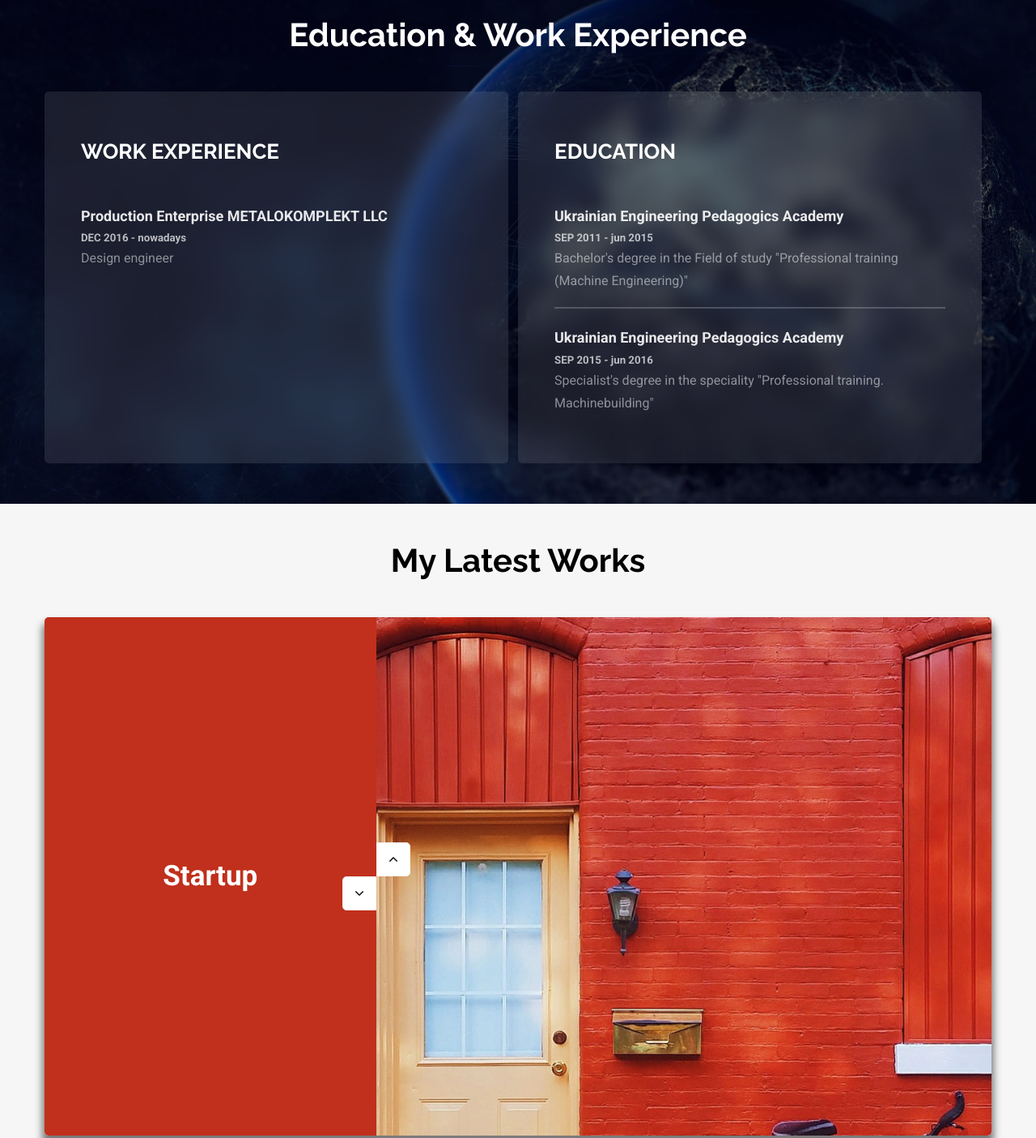
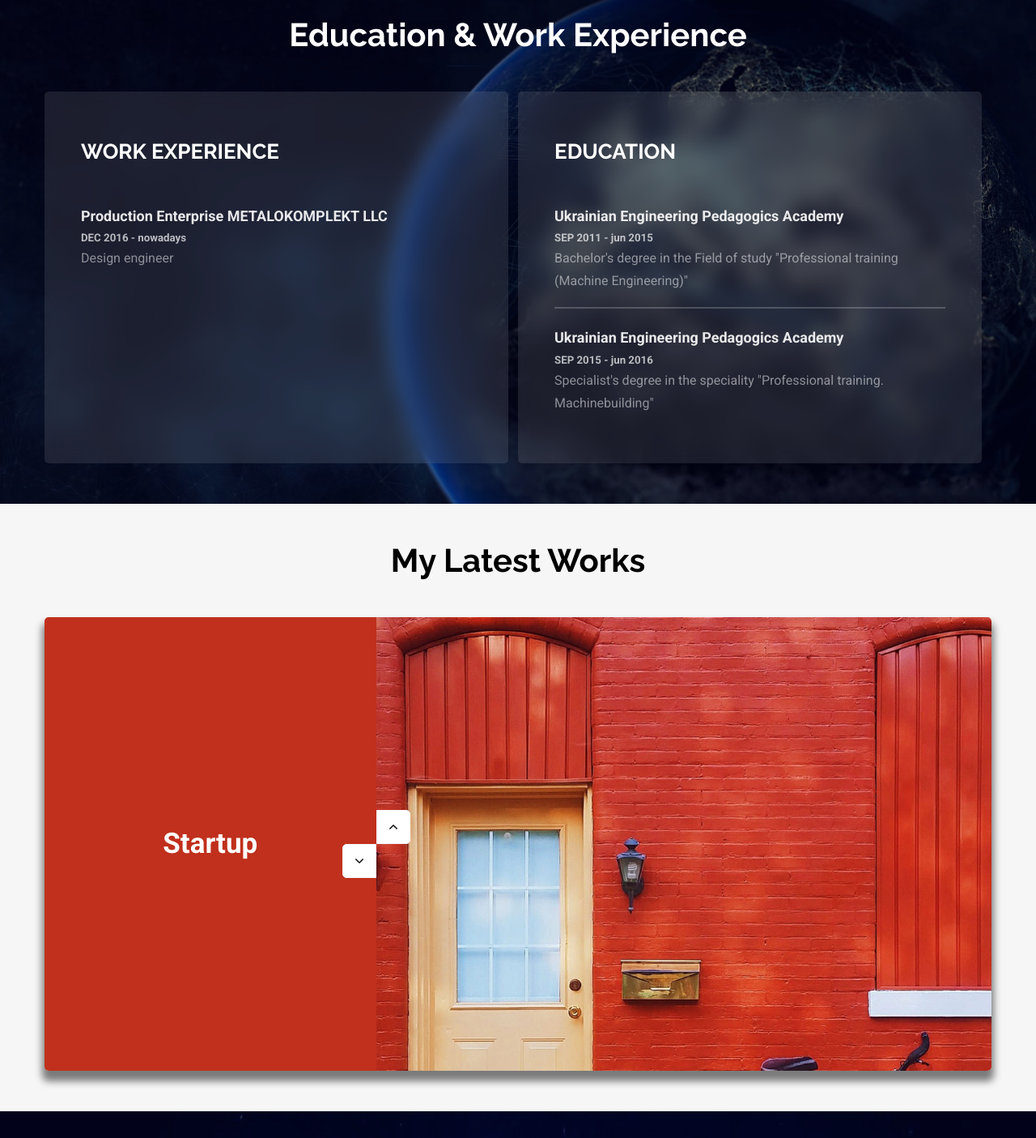
Before and after one commit to MaksOfKharkiv/PortfolioZiuzik, a website built with webpack: page src/index.html in a window 1280 px wide. Shown: the part 1260-2665 px from the top of the page at 81% size. Built offline with nearby package versions, Linux system fonts and the light colour scheme.

Commit message:
Optimization

```diff
--- a/src/js/index.js
+++ b/src/js/index.js
@@ -28,7 +28,7 @@ $(document).ready(function () {
 
     let activeSlideIndex = 0;
 
-    slideLeft.style.top = `-${(slidesLength - 1) * 80}vh`;
+    slideLeft.style.top = `-${(slidesLength - 1) * 70}vh`;
 
     upButton.addEventListener('click', () => changeSlide('up'));
     downButton.addEventListener('click', () => changeSlide('down'));
--- a/src/scss/_base.scss
+++ b/src/scss/_base.scss
@@ -129,10 +129,6 @@ h4.text-white,
             padding: 20px 15px;
             width: 100%;
             margin-bottom: 12px;
-
-            &:last-child {
-                margin-bottom: 0;
-            }
         }
     }
 
--- a/src/scss/_works.scss
+++ b/src/scss/_works.scss
@@ -48,7 +48,7 @@
 
     &__slider {
 
-        height: 80vh;
+        height: 70vh;
         box-shadow: $main-shadow;
         border-radius: 5px;
 
```
Also changed, not shown: dist/css/style.css, dist/js/main.min.js, 2 other files.
